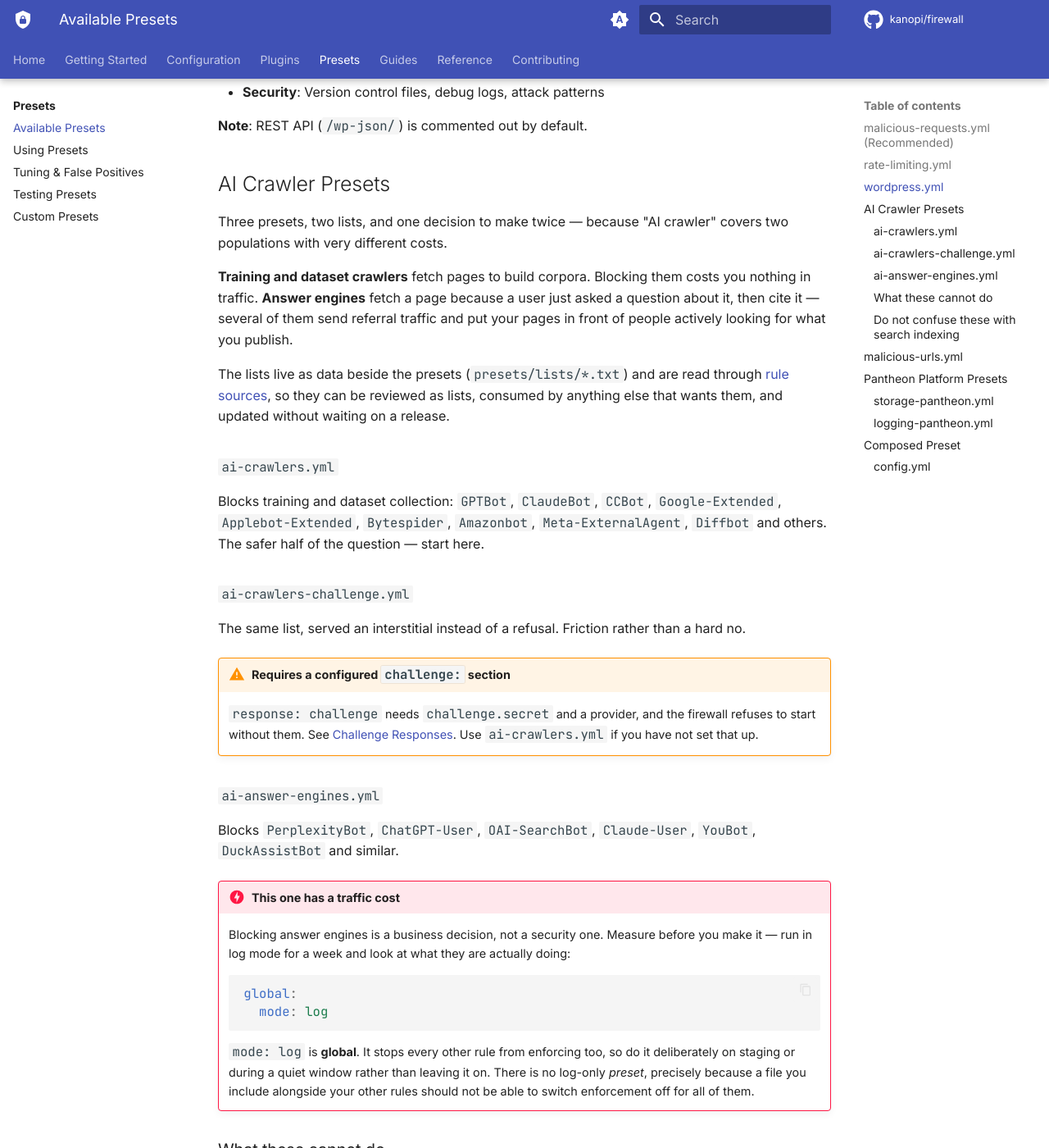
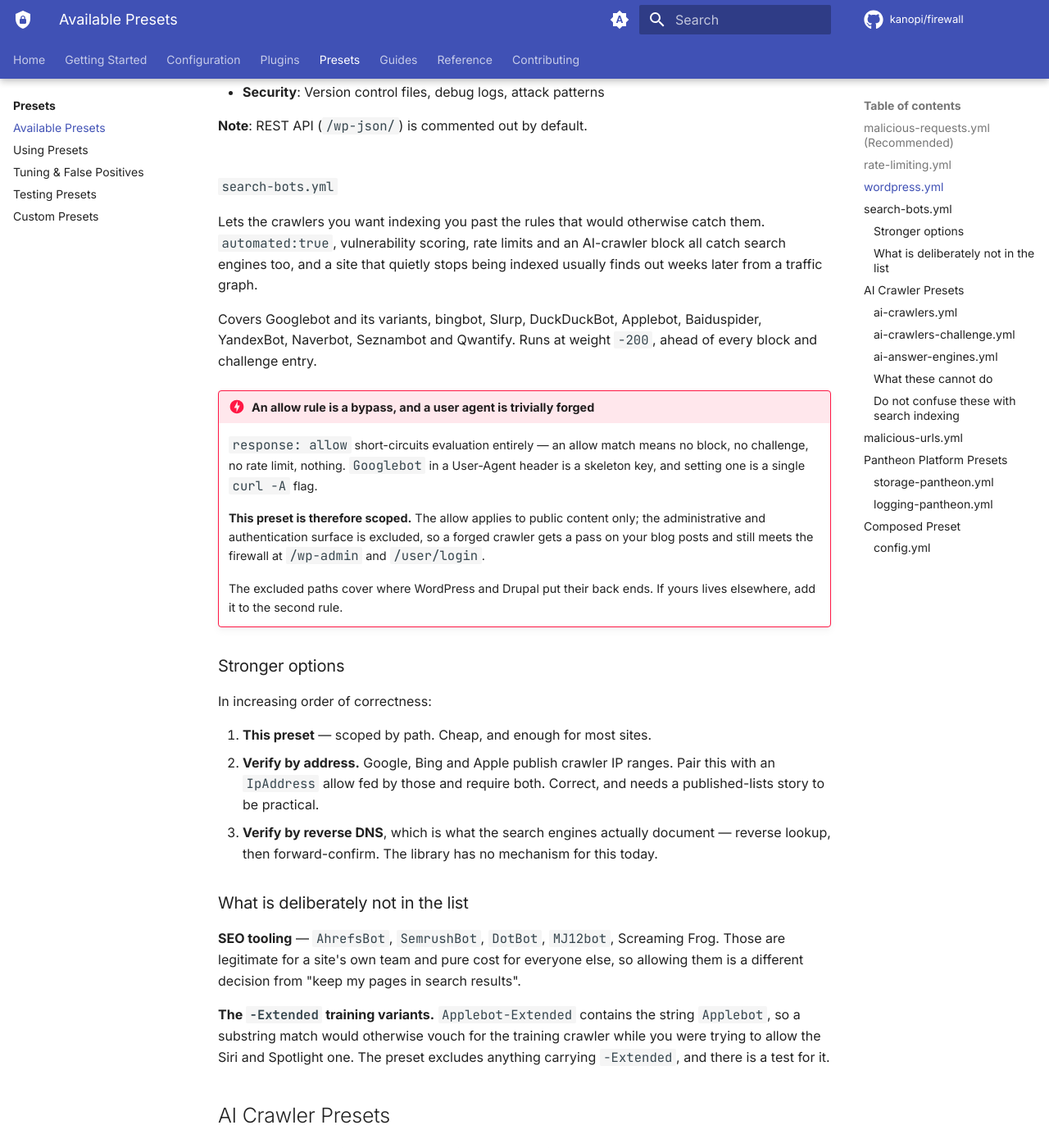
Before and after one commit to kanopi/firewall, an MkDocs documentation site: the page built from docs/presets/available.md, in a window 1280 px wide and 1400 px high, scrolled down 1765 px. Shown: the whole window at 82% size. Built offline with MkDocs 1.6.1 and Material for MkDocs 9.7.7, drawn with Linux system fonts in a browser that asks for light colours; comment, search, counter and statistics services are not loaded.

Commit message:
feat(presets): add a scoped search engine crawler allow preset (#164)
The counterpart to #163. Aggressive rules — automated:true, vulnerability
scoring, rate limits, an AI-crawler block — all catch search engines too, and a
site that quietly stops being indexed usually finds out weeks later from a
traffic graph.

THE SCOPE IS THE WHOLE POINT

`response: allow` short-circuits evaluation entirely, and a user-agent string is
trivially forged. An unscoped version of this preset would be a firewall bypass
anyone could use with one curl flag — more dangerous than the rules it protects
against.

So the allow is paired with a path exclusion: public content yes, the
administrative and authentication surface no. A forged Googlebot gets a pass on
blog posts and still meets the firewall at /wp-admin and /user/login. The docs
name the stronger options — verify by published crawler IP ranges, or by
reverse DNS — and say plainly that this one is the cheap approximation.

TWO BUGS THE TESTS CAUGHT IN MY OWN FIRST DRAFT

/wp-login.php slipped through. The exclusion boundary was (/|$), and what
follows "wp-login" is ".php" — neither. Widened to (/|$|\.), which catches it
while still leaving /administrative and /adminium alone.

More interestingly, "Applebot-Extended" contains "Applebot". So the search list
vouched for Apple's *training* crawler while trying to allow the one that powers
Siri and Spotlight — the exact conflation the AI-crawler docs warn about, walked
straight into. The preset now excludes anything carrying "-Extended", and there
is a test pinning it.

SEO tooling is deliberately absent. AhrefsBot, SemrushBot and friends are
legitimate for a site's own team and pure cost for everyone else, so allowing
them is a different decision from "keep my pages in search results".

```diff
--- a/docs/presets/available.md
+++ b/docs/presets/available.md
@@ -69,6 +69,51 @@ WordPress-specific blocking rules including:
 - **Security**: Version control files, debug logs, attack patterns
 
 **Note**: REST API (`/wp-json/`) is commented out by default.
+
+## `search-bots.yml`
+
+Lets the crawlers you want indexing you past the rules that would otherwise catch them.
+`automated:true`, vulnerability scoring, rate limits and an AI-crawler block all catch
+search engines too, and a site that quietly stops being indexed usually finds out weeks
+later from a traffic graph.
+
+Covers Googlebot and its variants, bingbot, Slurp, DuckDuckBot, Applebot, Baiduspider,
+YandexBot, Naverbot, Seznambot and Qwantify. Runs at weight `-200`, ahead of every block
+and challenge entry.
+
+!!! danger "An allow rule is a bypass, and a user agent is trivially forged"
+    `response: allow` short-circuits evaluation entirely — an allow match means no block,
+    no challenge, no rate limit, nothing. `Googlebot` in a User-Agent header is a skeleton
+    key, and setting one is a single `curl -A` flag.
+
+    **This preset is therefore scoped.** The allow applies to public content only; the
+    administrative and authentication surface is excluded, so a forged crawler gets a pass
+    on your blog posts and still meets the firewall at `/wp-admin` and `/user/login`.
+
+    The excluded paths cover where WordPress and Drupal put their back ends. If yours lives
+    elsewhere, add it to the second rule.
+
+### Stronger options
+
+In increasing order of correctness:
+
+1. **This preset** — scoped by path. Cheap, and enough for most sites.
+2. **Verify by address.** Google, Bing and Apple publish crawler IP ranges. Pair this with
+   an `IpAddress` allow fed by those and require both. Correct, and needs a
+   published-lists story to be practical.
+3. **Verify by reverse DNS**, which is what the search engines actually document — reverse
+   lookup, then forward-confirm. The library has no mechanism for this today.
+
+### What is deliberately not in the list
+
+**SEO tooling** — `AhrefsBot`, `SemrushBot`, `DotBot`, `MJ12bot`, Screaming Frog. Those are
+legitimate for a site's own team and pure cost for everyone else, so allowing them is a
+different decision from "keep my pages in search results".
+
+**The `-Extended` training variants.** `Applebot-Extended` contains the string `Applebot`,
+so a substring match would otherwise vouch for the training crawler while you were trying
+to allow the Siri and Spotlight one. The preset excludes anything carrying `-Extended`, and
+there is a test for it.
 
 ## AI Crawler Presets
 
```
Also changed, not shown: docs/presets/testing.md (+23 -0 lines), docs/presets/tuning.md (+19 -0 lines), presets/README.md (+1 -0 lines), 3 other files.
